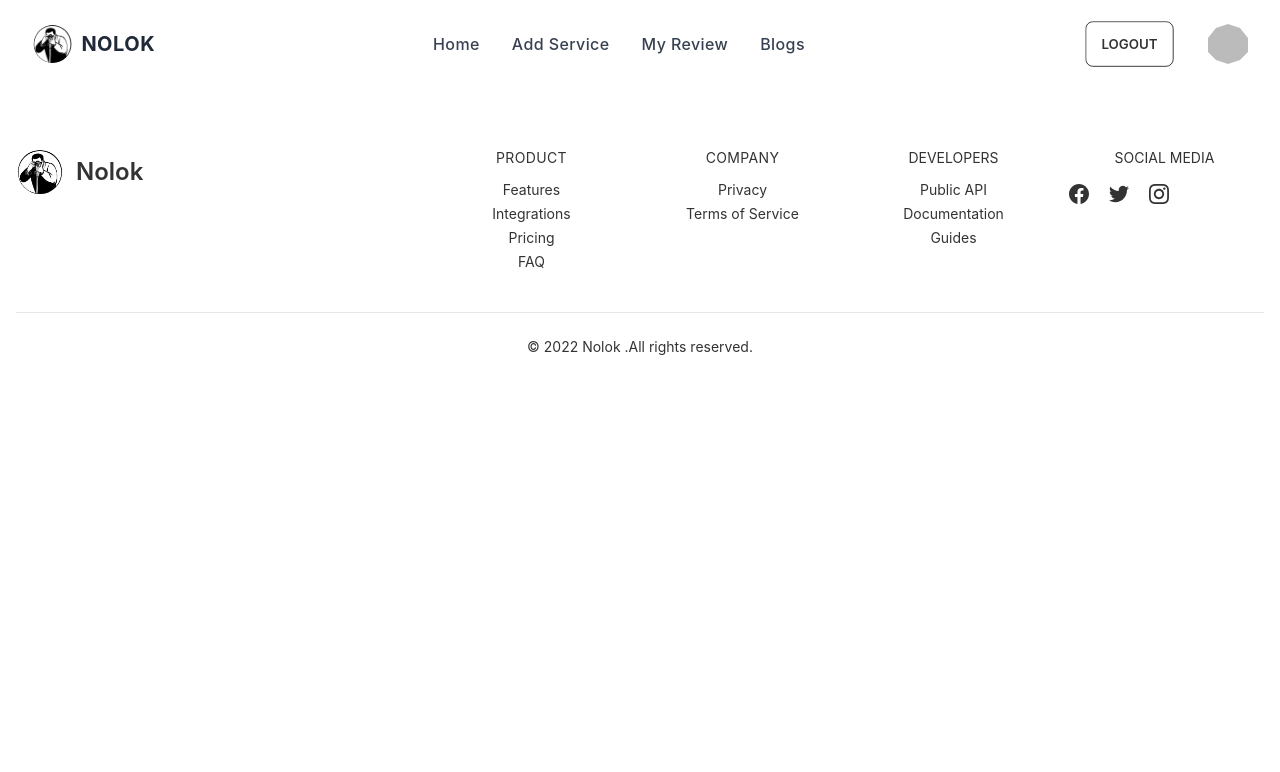
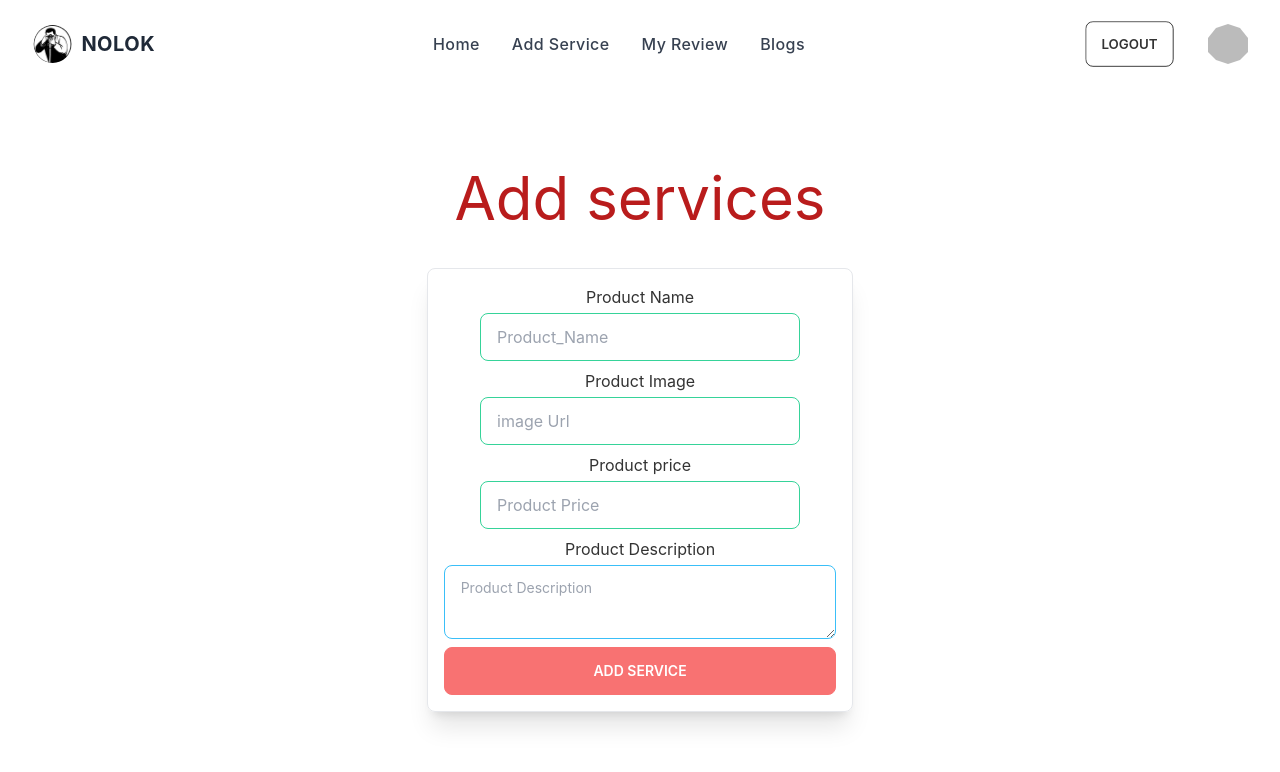
Before and after one commit to tuhin180/nolok, a React (Create React App) app: page /add_service in a window 1280 px wide. Shown: the top 772 px of the page. Built offline with nearby package versions, Linux system fonts and the light colour scheme; no server answers; sample sign-in values are in the browser's storage.

Commit message:
done with many thing i dont know

```diff
--- a/src/Context/UserContext.js
+++ b/src/Context/UserContext.js
@@ -56,20 +56,19 @@ const UserContext = ({ children }) => {
 
   // socila log in
   const googleLogin = (googleProvider) => {
+    setLoading(true);
     return signInWithPopup(auth, googleProvider);
   };
 
   // 6.hold user status
+
   useEffect(() => {
     const unsubscribe = onAuthStateChanged(auth, (currentUser) => {
-      console.log(currentUser);
+      setUser(currentUser);
       setLoading(false);
-      setUser(currentUser);
     });
-    return () => {
-      return unsubscribe();
-    };
-  }, []);
+    return () => unsubscribe();
+  }, [user]);
   const authInfo = {
     user,
     loading,
--- a/src/Routes/PrivateRoutes.js
+++ b/src/Routes/PrivateRoutes.js
@@ -8,8 +8,8 @@ const PrivateRoutes = ({ children }) => {
   const location = useLocation();
   if (loading) {
     return (
-      <div class="flex items-center justify-center ">
-        <div class="w-40 h-40 border-t-4 border-b-4 border-green-900 rounded-full animate-spin"></div>
+      <div className="flex items-center justify-center ">
+        <div className="w-40 h-40 border-t-4 border-b-4 border-green-900 rounded-full animate-spin"></div>
       </div>
     );
   }
--- a/src/Routes/Routes.js
+++ b/src/Routes/Routes.js
@@ -9,6 +9,7 @@ import Login from "../component/Pages/Login/Login";
 import MyReview from "../component/Pages/MyReview/MyReview";
 import Register from "../component/Pages/Register/Register";
 import ErrorPage from "../component/Pages/Shared/ErrorPage";
+import PrivateRoutes from "./PrivateRoutes";
 
 const routes = createBrowserRouter([
   {
@@ -28,12 +29,30 @@ const routes = createBrowserRouter([
         path: "/Service_Details/:id",
         loader: ({ params }) =>
           fetch(`http://localhost:5000/Service_Details/${params.id}`),
-        element: <DetailsPage></DetailsPage>,
+        element: (
+          <PrivateRoutes>
+            <DetailsPage></DetailsPage>
+          </PrivateRoutes>
+        ),
       },
 
-      { path: "/add_service", element: <AddService></AddService> },
+      {
+        path: "/add_service",
+        element: (
+          <PrivateRoutes>
+            <AddService></AddService>
+          </PrivateRoutes>
+        ),
+      },
 
-      { path: "/my_review", element: <MyReview></MyReview> },
+      {
+        path: "/my_review",
+        element: (
+          <PrivateRoutes>
+            <MyReview></MyReview>
+          </PrivateRoutes>
+        ),
+      },
 
       { path: "/blogs", element: <Blog></Blog> },
 
--- a/src/component/Pages/AddService/AddService.js
+++ b/src/component/Pages/AddService/AddService.js
@@ -3,7 +3,101 @@ import useTitle from "../../../Hooks/useTitle";
 
 const AddService = () => {
   useTitle("AddService");
-  return <div></div>;
+
+  const handleAddService = (e) => {
+    e.preventDefault();
+    const form = e.target;
+    const productName = form.productName.value;
+    const productImg = form.productImg.value;
+    const productPrice = form.productPrice.value;
+    const productDescription = form.productDescription.value;
+
+    console.log(productName, productImg, productPrice, productDescription);
+    fetch("http://localhost:5000/services", {
+      method: "POST",
+      headers: {
+        "content-type": "application/json",
+      },
+      body: JSON.stringify({
+        price: productPrice,
+        img: productImg,
+        title: productName,
+        details: productDescription,
+      }),
+    });
+  };
+
+  return (
+    <div className="mt-20">
+      <div>
+        <h1 className="text-center text-6xl text-red-700 m-10">Add services</h1>
+      </div>
+      <div className="mt-10">
+        <form onSubmit={handleAddService}>
+          <div className=" w-1/3 mx-auto flex flex-col border shadow-xl rounded-lg p-4">
+            <div className="mb-2 flex flex-col items-center">
+              <label className="mb-1" htmlFor="Product_Name">
+                Product Name
+              </label>
+              <input
+                name="productName"
+                className="input input-bordered input-success w-full max-w-xs"
+                id="Product_Name"
+                type="text"
+                placeholder="Product_Name "
+                required
+              />
+            </div>
+            <div className="mb-2 flex flex-col items-center">
+              <label className="mb-1" htmlFor="Product_img">
+                Product Image
+              </label>
+              <input
+                id="Product_img"
+                name="productImg"
+                type="text"
+                placeholder="image Url"
+                className="input input-bordered input-success w-full max-w-xs"
+                required
+              />
+            </div>
+            <div className="mb-2 flex flex-col items-center">
+              <label className="mb-1" htmlFor="Product_Price">
+                Product price
+              </label>
+              <input
+                id="Product_Price"
+                name="productPrice"
+                type="number"
+                placeholder="Product Price"
+                className="input input-bordered input-success w-full max-w-xs"
+                required
+              />
+            </div>
+
+            <div className="mb-2 flex flex-col items-center">
+              <label className="mb-1" htmlFor="Product_Description">
+                Product Description
+              </label>
+
+              <textarea
+                id="Product_Description"
+                name="productDescription"
+                className="textarea textarea-info w-full"
+                placeholder="Product Description"
+                required
+              ></textarea>
+            </div>
+            <input
+              className="btn btn-error text-white"
+              type="submit"
+              value="Add Service"
+            />
+          </div>
+        </form>
+      </div>
+    </div>
+  );
 };
 
 export default AddService;
--- a/src/component/Pages/Home/Service/ServiceItem.js
+++ b/src/component/Pages/Home/Service/ServiceItem.js
@@ -21,7 +21,9 @@ const ServiceItem = ({ service }) => {
             <span className=" -top-2 text-xl">{price}</span>
           </div>
 
-          <p className="text-gray-700 text-base mb-4">{details}</p>
+          <p className="text-gray-700 text-base mb-4">
+            {details.slice(0, 50)}...
+          </p>
           <Link to={`/Service_Details/${_id}`}>
             <button
               type="button"
--- a/src/component/Pages/Login/Login.js
+++ b/src/component/Pages/Login/Login.js
@@ -145,7 +145,7 @@ const Login = () => {
         Don't have an account?
         <Link
           rel="noopener noreferrer"
-          href="#"
+          to="/register"
           className="underline dark:text-gray-100"
         >
           Sign up
--- a/src/component/Pages/MyReview/MyReview.js
+++ b/src/component/Pages/MyReview/MyReview.js
@@ -1,9 +1,90 @@
 import React from "react";
+import { useContext } from "react";
+import { useState } from "react";
+import { useEffect } from "react";
+import { a } from "react-router-dom";
+
+import { AuthUserContext } from "../../../Context/UserContext";
 import useTitle from "../../../Hooks/useTitle";
+import ReviewComponent from "../Review/ReviewListItem";
 
 const MyReview = () => {
+  const { user } = useContext(AuthUserContext);
+
   useTitle("My Review");
-  return <div></div>;
+
+  const [myReviews, setMyreviews] = useState();
+
+  useEffect(() => {
+    fetch(`http://localhost:5000/my_review?email=${user.email}`)
+      .then((res) => res.json())
+      .then((data) => setMyreviews(data));
+  }, [user?.email]);
+  if (!myReviews) {
+    return <div>nothing to see</div>;
+  }
+  return (
+    <>
+      <div>
+        <h1 className="text-center font-semibold">
+          my review {myReviews.length}
+        </h1>
+        {myReviews.map((rev) => (
+          <MyComments key={rev._id} comment={rev} />
+        ))}
+      </div>
+    </>
+  );
 };
+function MyComments({ comment }) {
+  const handleEdit = (e) => {
+    e.preventDefault();
+    const form = e.target;
+    const title = form.title.value;
+    const description = form.description.value;
+  };
+  return (
+    <>
+      <div className="flex relative w-max">
+        <ReviewComponent review={comment} />
+
+        <div className="absolute top-0 right-0">
+          <button className="btn btn-ghost">X</button>
+          <a href="#my-modal-2" className="btn">
+            edit
+          </a>
+          <div className="modal" id="my-modal-2">
+            <div className="modal-box">
+              <form onSubmit={handleEdit}>
+                <input
+                  type="text"
+                  name="title"
+                  placeholder="Type here"
+                  className="input input-bordered input-success w-full max-w-xs"
+                />
+                <input
+                  type="text"
+                  name="description"
+                  placeholder="Type here"
+                  className="input input-bordered input-success w-full max-w-xs"
+                />
+                <input
+                  className="btn btn-primary"
+                  type="submit"
+                  value=" submit"
+                />
+              </form>
+              <div className="modal-action">
+                <a href="#" className="btn">
+                  Yay!
+                </a>
+              </div>
+            </div>
+          </div>
+        </div>
+      </div>
+    </>
+  );
+}
 
 export default MyReview;
--- /dev/null
+++ b/src/component/Pages/Review/ReviewListItem.js
@@ -0,0 +1,35 @@
+import { FaStar } from "react-icons/fa";
+
+function ReviewComponent({ review }) {
+  const { title, userImage, description, email } = review;
+  console.log(userImage);
+  return (
+    <div className="text-left p-4 w-4/5  mx-auto gap-4 flex shadow-xl mb-4">
+      <div className="">
+        <img
+          className="h-20"
+          src={userImage}
+          alt=""
+          style={{
+            clipPath:
+              "polygon(50% 0%, 90% 20%, 100% 60%, 75% 100%, 25% 100%, 0% 60%, 10% 20%)",
+          }}
+        />
+      </div>
+      <div className="pl-4 p-4  mb-4 w-4/5">
+        <small>{email}</small>
+        <h1 className=" text-2xl font-bold">{title}</h1>
+
+        <div className="flex mt-4">
+          <FaStar />
+          <FaStar />
+          <FaStar />
+          <FaStar />
+          <FaStar />
+        </div>
+        <p className="mt-4">{description}</p>
+      </div>
+    </div>
+  );
+}
+export default ReviewComponent;
```
Also changed, not shown: src/component/Pages/Review/AddReview.js (+13 -2 lines), src/component/Pages/Review/AllReview.js (+3 -22 lines), src/component/Pages/Shared/ErrorPage.js.
